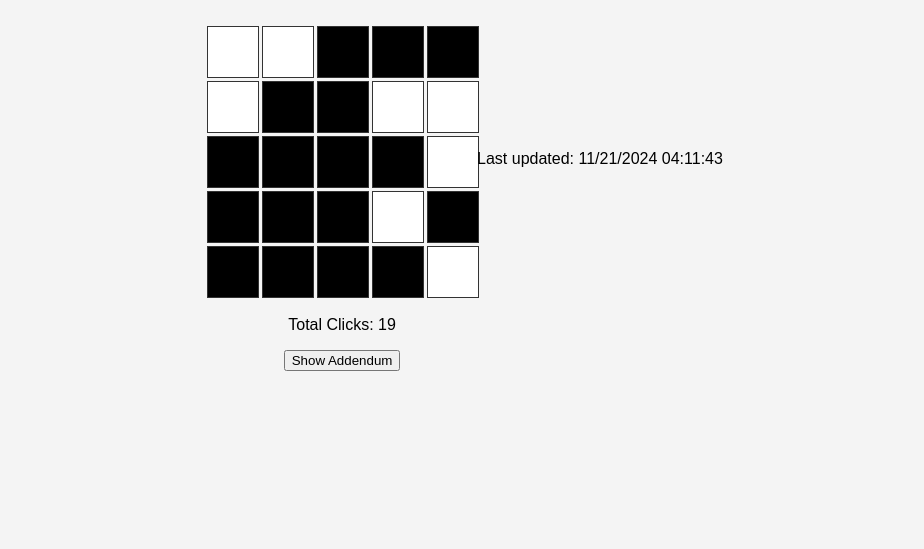
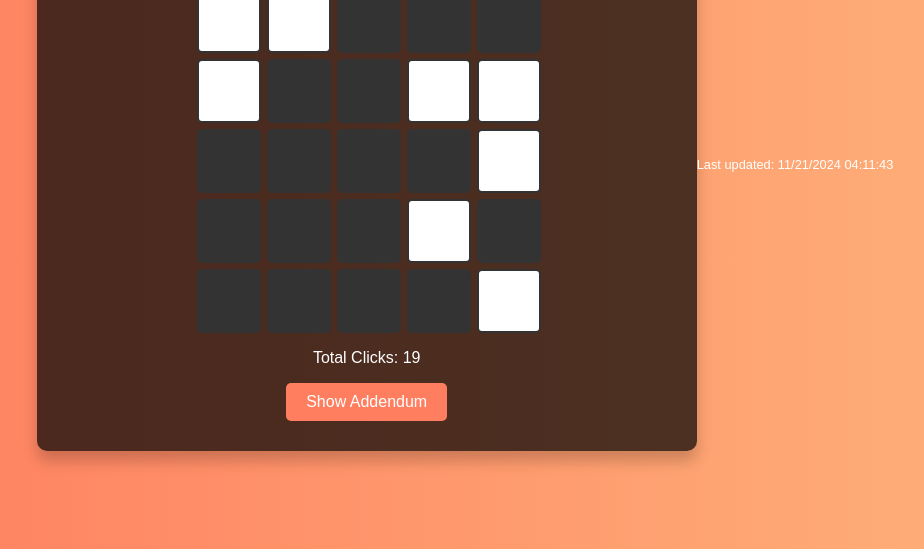
Before and after one commit to Subhan2619/LightsOut, a plain HTML site: page index.html in a window 1280 px wide. Shown: the part 251-800 px from the top of the page, without its empty margins (175-1099 px from the left). Drawn offline with Linux system fonts and the light colour scheme.

Commit message:
style.css

```diff
--- a/style.css
+++ b/style.css
@@ -1,44 +1,101 @@
+/* Global styles */
 body {
     font-family: 'Arial', sans-serif;
-    text-align: center;
+    background: linear-gradient(to right, #ff7e5f, #feb47b);
     margin: 0;
     padding: 0;
     display: flex;
     justify-content: center;
     align-items: center;
     height: 100vh;
-    background-color: #f4f4f4;
+    color: white;
+}
+
+.container {
+    text-align: center;
+    max-width: 600px;
+    width: 100%;
+    background-color: rgba(0, 0, 0, 0.7);
+    padding: 30px;
+    border-radius: 10px;
+    box-shadow: 0 10px 15px rgba(0, 0, 0, 0.2);
+}
+
+h1 {
+    font-size: 2.5rem;
+    margin-bottom: 20px;
+    color: #fff;
 }
 
 .game-container {
-    display: inline-block;
+    display: flex;
+    justify-content: center;
+    align-items: center;
+    margin-top: 20px;
 }
 
 .grid {
     display: grid;
-    grid-template-columns: repeat(5, 50px);
-    grid-template-rows: repeat(5, 50px);
-    gap: 5px;
+    grid-template-columns: repeat(5, 60px);
+    grid-template-rows: repeat(5, 60px);
+    gap: 10px;
     margin-top: 20px;
 }
 
 .square {
-    width: 50px;
-    height: 50px;
+    width: 60px;
+    height: 60px;
     background-color: white;
-    border: 1px solid #333;
+    border: 2px solid #333;
+    border-radius: 5px;
+    cursor: pointer;
+    transition: background-color 0.3s ease, transform 0.2s ease;
+}
+
+/* Adding hover effect */
+.square:hover {
+    transform: scale(1.1);
+}
+
+/* Off state for the square */
+.square.is-off {
+    background-color: #333;
+}
+
+/* Info section */
+.info {
+    margin-top: 20px;
+    color: white;
+}
+
+/* Button Styles */
+.btn {
+    background-color: #ff7e5f;
+    color: white;
+    border: none;
+    padding: 10px 20px;
+    border-radius: 5px;
+    font-size: 1rem;
     cursor: pointer;
     transition: background-color 0.3s ease;
 }
 
-.square.is-off {
-    background-color: black;
+.btn:hover {
+    background-color: #feb47b;
 }
 
-.info {
-    margin-top: 20px;
+/* Addendum section */
+.addendum {
+    margin-top: 15px;
+    background-color: #222;
+    padding: 15px;
+    border-radius: 5px;
+    box-shadow: 0 5px 15px rgba(0, 0, 0, 0.3);
 }
 
+/* Footer Styling */
 footer {
-    margin-top: 20px;
+    margin-top: 30px;
+    color: white;
+    font-size: 0.8rem;
 }
```
